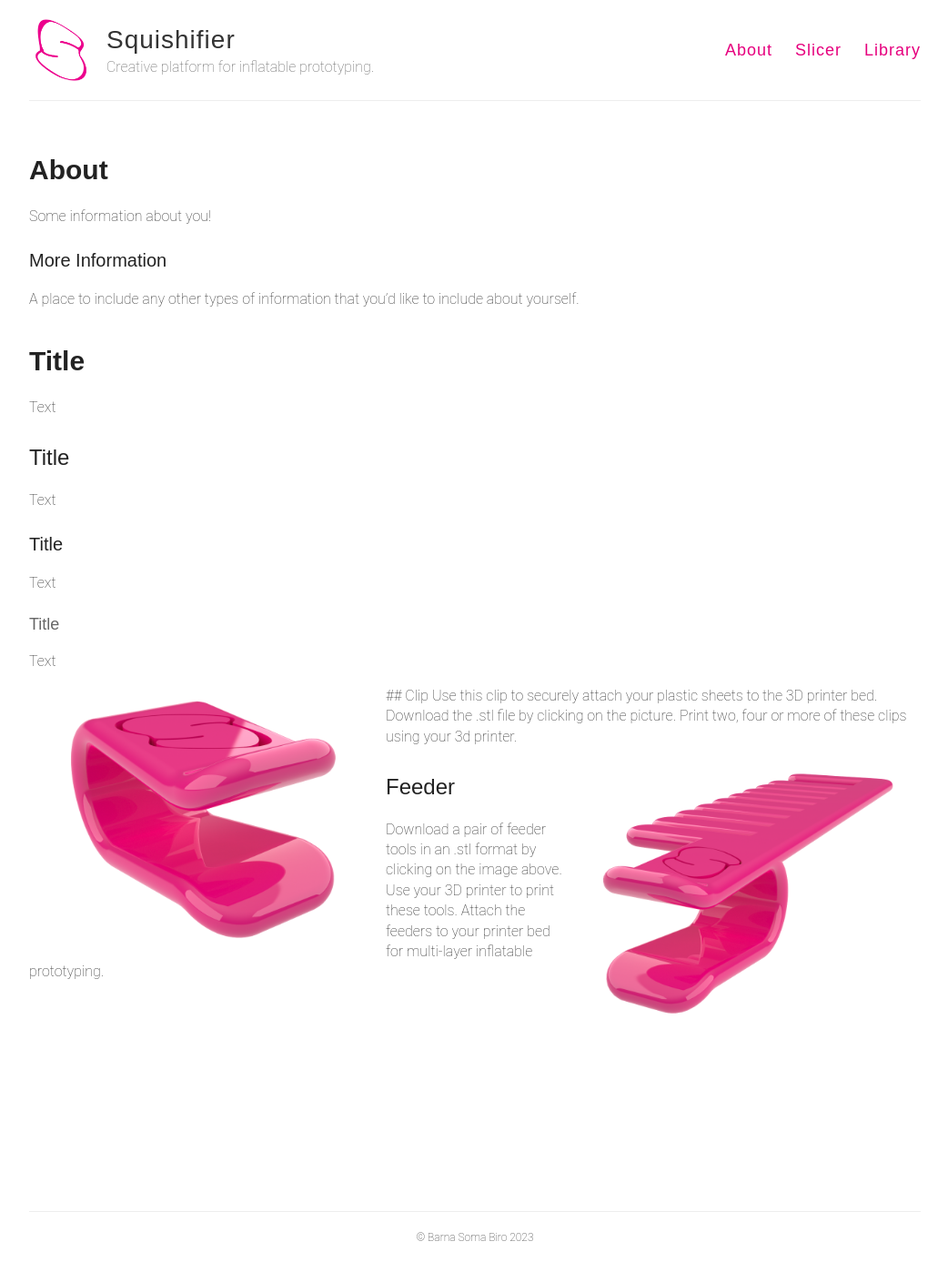
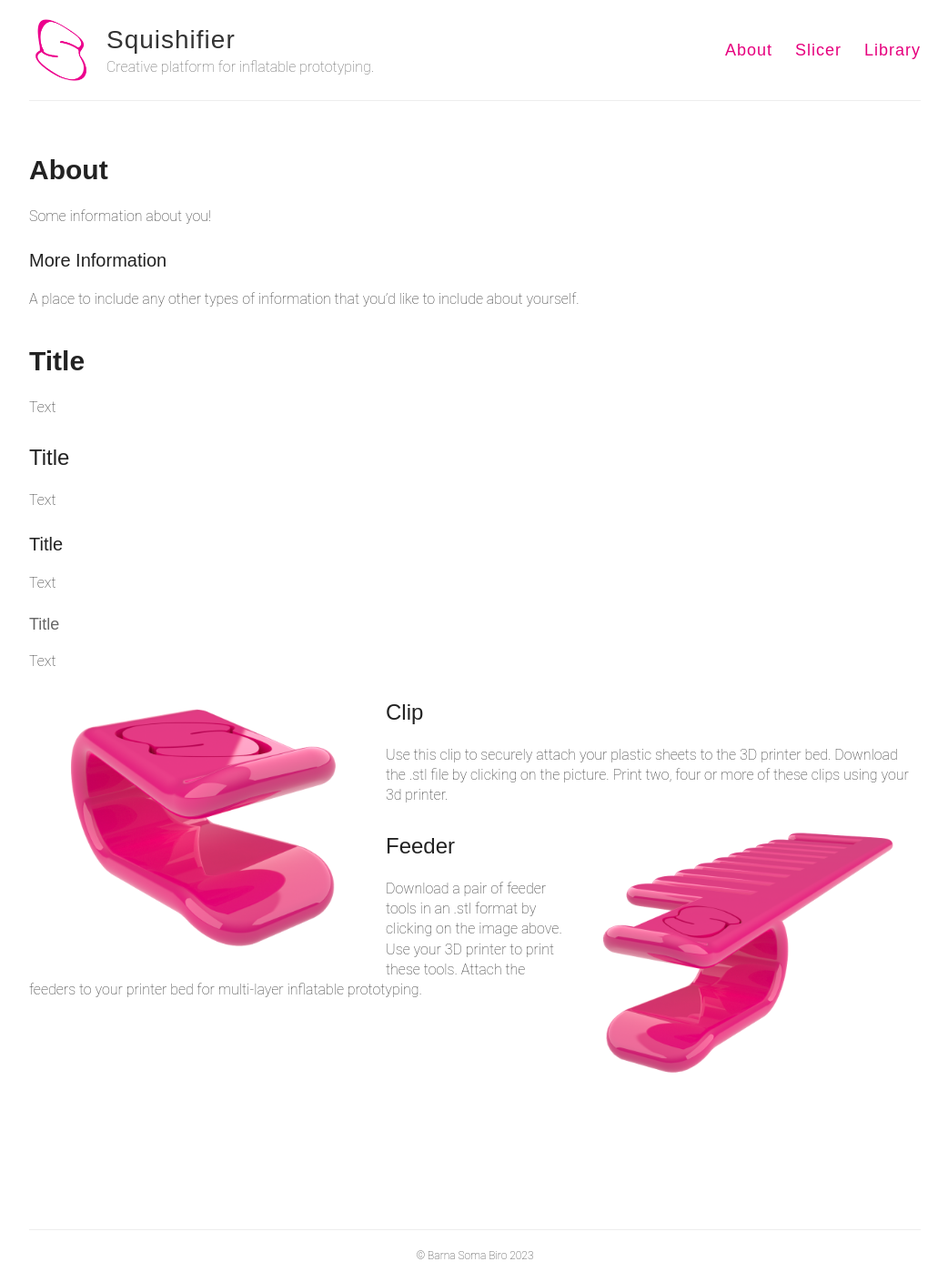
Before and after one commit to squishifier/squishifier.github.io, a Jekyll site: the page built from about.md, in a window 1280 px wide. Shown: the whole page at 91% size, without its empty margins (118-1160 px from the left). Built offline with Jekyll 4.4.1, drawn with Linux system fonts in a browser that asks for light colours; some web fonts are replaced.

Commit message:
Update about.md

```diff
--- a/about.md
+++ b/about.md
@@ -26,12 +26,12 @@ Text
 
 Text
 
+<div>
 <a href="/objects/clip-7mm-2.stl" download="clip_7mm.stl">
   <img class="link" style="float: left" src="/images/clip-3.png" alt="clip">
 </a>
 
-<div>
-## Clip
+  <h2>Clip</h2>
 Use this clip to securely attach your plastic sheets to the 3D printer bed. Download the .stl file by clicking on the picture. Print two, four or more of these clips using your 3d printer.
 </div>
 
```
